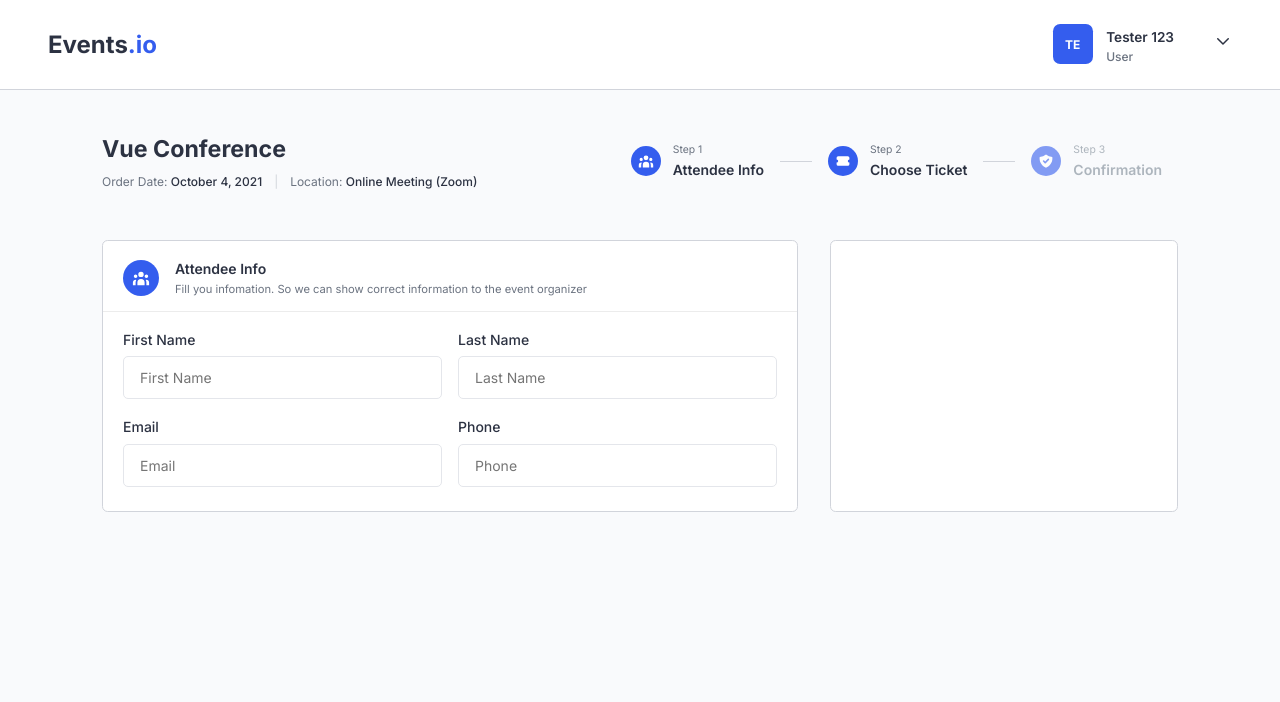
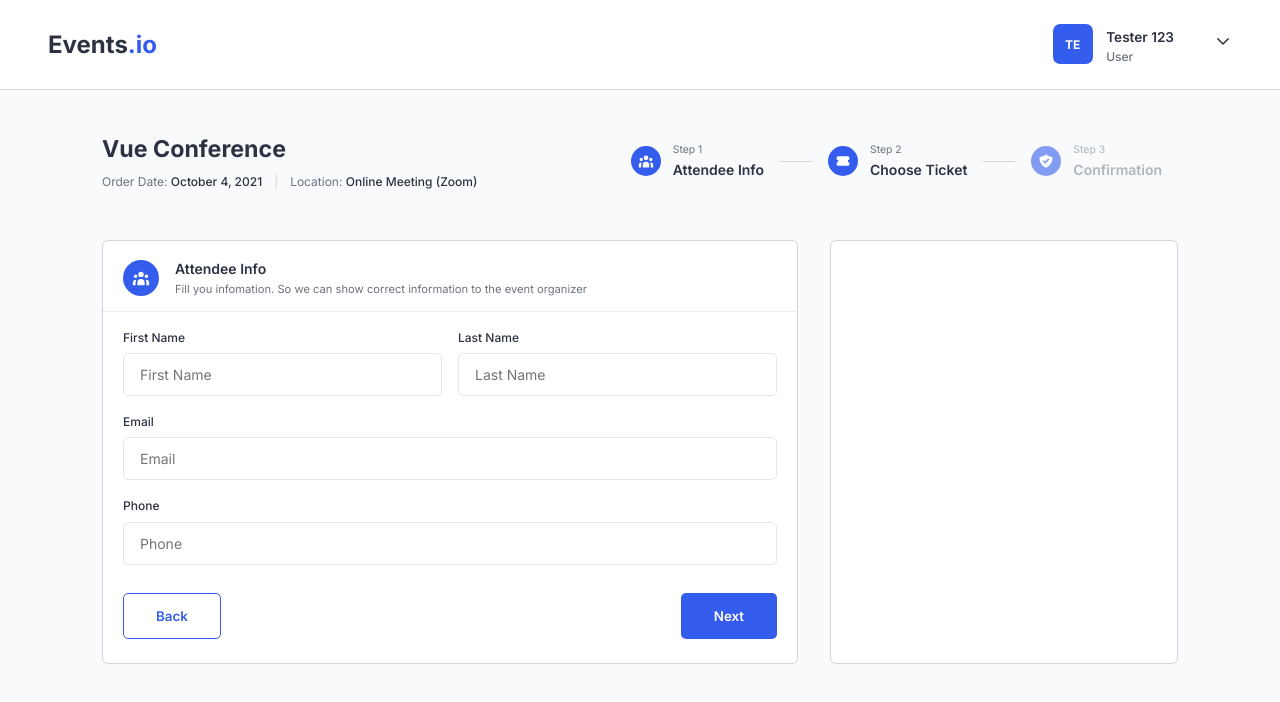
Before and after one commit to Erik3010/events.io, a React (Create React App) app: page /registration in a window 1280 px wide. Shown: the top 702 px of the page. Built offline with nearby package versions, Linux system fonts and the light colour scheme.

Commit message:
feat: add styling

```diff
--- a/src/pages/Registration/Registration.js
+++ b/src/pages/Registration/Registration.js
@@ -9,6 +9,7 @@ import { ReactComponent as UserGroup } from "assets/icons/user-group-solid.svg";
 import { ReactComponent as Ticket } from "assets/icons/ticket-solid.svg";
 import { ReactComponent as ShieldCheck } from "assets/icons/shield-check-solid.svg";
 import Input from "components/Basic/Input/Input";
+import Button from "components/Basic/Button/Button";
 
 function Registration() {
   return (
@@ -88,11 +89,24 @@ function Registration() {
               </div>
             </div>
             <div className={styles["registration-content-body"]}>
-              <form className={styles["registration-form"]}>
-                <Input type="text" label="First Name" autocomplete="off" />
-                <Input type="text" label="Last Name" autocomplete="off" />
-                <Input type="email" label="Email" autocomplete="off" />
-                <Input type="tel" label="Phone" autocomplete="off" />
+              <form
+                className={styles["attendee-form"]}
+                onSubmit={(e) => e.preventDefault()}
+              >
+                <div className={styles["attendee-form-group"]}>
+                  <Input type="text" label="First Name" autoComplete="off" />
+                  <Input type="text" label="Last Name" autoComplete="off" />
+                </div>
+                <Input type="email" label="Email" autoComplete="off" />
+                <Input type="tel" label="Phone" autoComplete="off" />
+                <div className={styles["attendee-form-action"]}>
+                  <div>
+                    <Button type="secondary">Back</Button>
+                  </div>
+                  <div className={styles["right"]}>
+                    <Button type="primary">Next</Button>
+                  </div>
+                </div>
               </form>
             </div>
           </div>
--- a/src/pages/Registration/registration.module.scss
+++ b/src/pages/Registration/registration.module.scss
@@ -122,10 +122,24 @@
         }
         &-body {
           padding-bottom: 0.5rem;
-          .registration-form {
+          .attendee-form {
             display: grid;
-            grid-template-columns: repeat(2, 1fr);
             gap: 1rem;
+            &-group {
+              display: grid;
+              grid-template-columns: repeat(2, 1fr);
+              gap: 1rem;
+            }
+            label {
+              font-size: 0.75rem;
+            }
+            &-action {
+              margin-top: 0.75rem;
+              display: flex;
+              .right {
+                margin-left: auto;
+              }
+            }
           }
         }
       }
```
